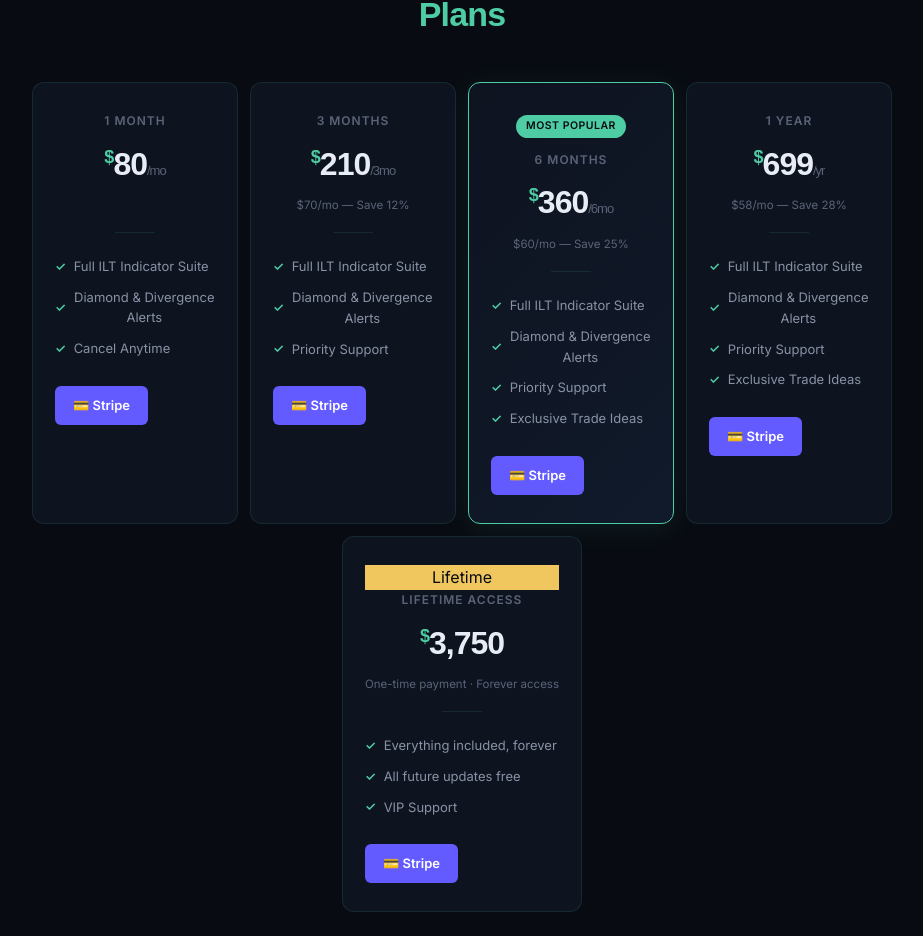
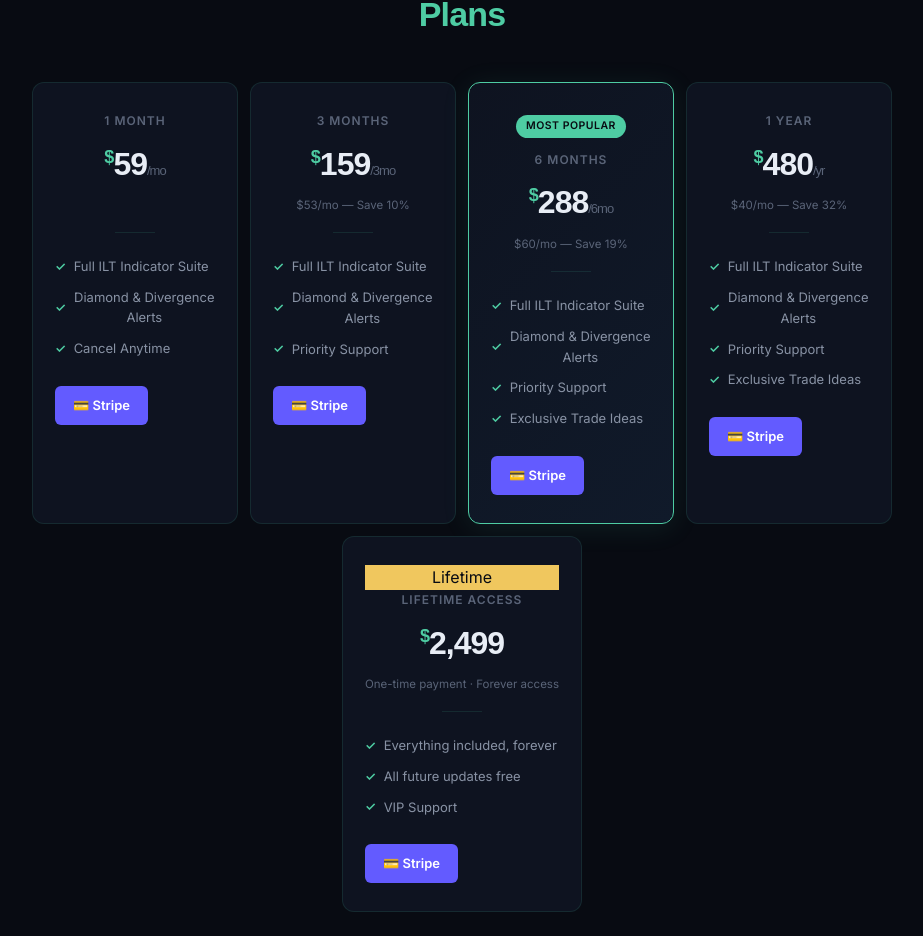
Before and after one commit to oriflamme005-cmd/illumitrade-website, a plain HTML site: page index.html in a window 1280 px wide. Shown: the part 3607-4543 px from the top of the page, without its empty margins (178-1101 px from the left). Drawn offline with Linux system fonts and the light colour scheme; a web font is replaced by a local one.

Commit message:
Update index.html

```diff
--- a/index.html
+++ b/index.html
@@ -1037,7 +1037,7 @@ footer {
       <div class="price-card">
         <div class="price-badge"></div>
         <div class="price-period">1 Month</div>
-        <div class="price-amount"><sup>$</sup>80<sub>/mo</sub></div>
+        <div class="price-amount"><sup>$</sup>59<sub>/mo</sub></div>
         <div class="price-note"></div>
         <div class="price-divider"></div>
         <ul class="price-features">
@@ -1052,8 +1052,8 @@ footer {
       <div class="price-card">
         <div class="price-badge"></div>
         <div class="price-period">3 Months</div>
-        <div class="price-amount"><sup>$</sup>210<sub>/3mo</sub></div>
-        <div class="price-note">$70/mo — Save 12%</div>
+        <div class="price-amount"><sup>$</sup>159<sub>/3mo</sub></div>
+        <div class="price-note">$53/mo — Save 10%</div>
         <div class="price-divider"></div>
         <ul class="price-features">
           <li>Full ILT Indicator Suite</li>
@@ -1067,8 +1067,8 @@ footer {
       <div class="price-card featured">
         <div class="price-badge">Most Popular</div>
         <div class="price-period">6 Months</div>
-        <div class="price-amount"><sup>$</sup>360<sub>/6mo</sub></div>
-        <div class="price-note">$60/mo — Save 25%</div>
+        <div class="price-amount"><sup>$</sup>288<sub>/6mo</sub></div>
+        <div class="price-note">$60/mo — Save 19%</div>
         <div class="price-divider"></div>
         <ul class="price-features">
           <li>Full ILT Indicator Suite</li>
@@ -1083,8 +1083,8 @@ footer {
       <div class="price-card">
         <div class="price-badge"></div>
         <div class="price-period">1 Year</div>
-        <div class="price-amount"><sup>$</sup>699<sub>/yr</sub></div>
-        <div class="price-note">$58/mo — Save 28%</div>
+        <div class="price-amount"><sup>$</sup>480<sub>/yr</sub></div>
+        <div class="price-note">$40/mo — Save 32%</div>
         <div class="price-divider"></div>
         <ul class="price-features">
           <li>Full ILT Indicator Suite</li>
@@ -1099,7 +1099,7 @@ footer {
       <div class="price-card" style="grid-column: 1 / -1; max-width: 260px; margin: 0 auto;">
         <div class="price-badge" style="display:block; background: var(--gold); color:#080b12;">Lifetime</div>
         <div class="price-period">Lifetime Access</div>
-        <div class="price-amount"><sup>$</sup>3,750</div>
+        <div class="price-amount"><sup>$</sup>2,499</div>
         <div class="price-note">One-time payment · Forever access</div>
         <div class="price-divider"></div>
         <ul class="price-features">
```
